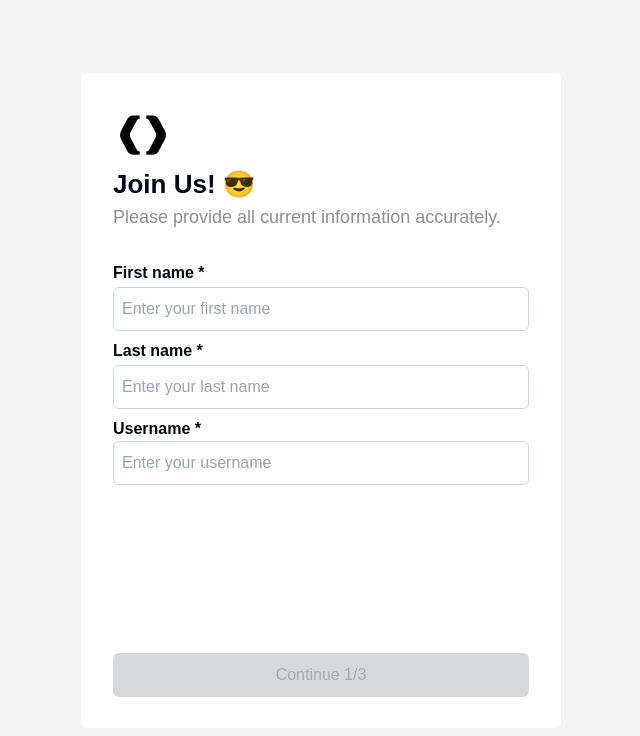
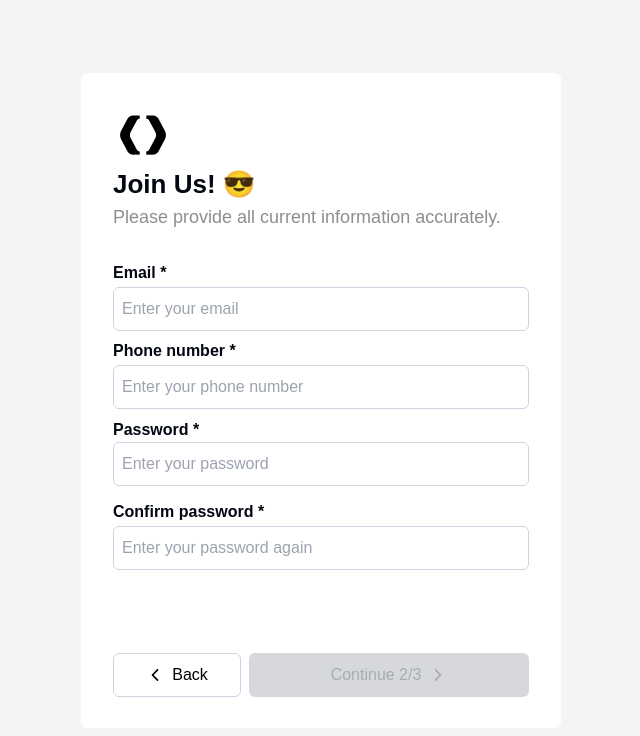
Before and after one commit to Gunjet/Form, a Next.js app: page / in a window 1280 px wide. Both pictures are taken after a click on the button "Continue 1/3". Shown: the top 736 px of the page, without its empty margins (319-959 px from the left). Built offline with nearby package versions, Linux system fonts and the light colour scheme.

Commit message:
added some changes

```diff
--- a/src/app/components/firstcard.jsx
+++ b/src/app/components/firstcard.jsx
@@ -1,32 +1,83 @@
+// import { IoIosArrowForward } from "react-icons/io";
+
+// export default function Card({Next}){
+//     return(
+//       <div className='w-[480px] h-[655px] bg-white rounded-md flex justify-center relative'>
+//         <div className='w-[416px] h-[385px] flex-col justify-center mt-8'>
+//             <div className='w-[416px] h-[129px]'>
+//                 <img src='/logo.png' className='w-[60px] h-[60px]'/>
+//                 <p className='text-[26px] font-semibold'>Join Us! 😎</p>
+//                 <p className='text-[18px] text-[#8E8E8E]'>Please provide all current information accurately.</p>
+//             </div>
+//             <div className='w-[416px] h-[228px] my-[25px] flex flex-col justify-between'>
+//                 <div className='w-[416px] h-[68px] '>
+//                     <p className='font-semibold my-[2px]'>First name *</p>
+//                     <input className='w-[416px] h-[44px] padding-2 border-[1px] border-[#CBD5E1] rounded-md pl-2' placeholder='Enter your first name'></input>
+//                 </div>
+//                 <div className='w-[416px] h-[68px]'>
+//                    <p className='font-semibold my-[2px]'>Last name *</p>
+//                    <input className='w-[416px] h-[44px] padding-2 border-[1px] border-[#CBD5E1] rounded-md pl-2' placeholder='Enter your last name'></input>
+//                 </div>
+//                 <div className='w-[416px] h-[68px] my-[2px]'>
+//                    <p className='font-semibold'>Username *</p>
+//                    <input className='w-[416px] h-[44px] padding-2 border-[1px] border-[#CBD5E1] rounded-md pl-2' placeholder='Enter your username'></input>
+//                 </div>
+//             </div>
+//         </div>
+//         <button onClick={Next} className='w-[416px] h-[44px] bg-[#D6D8DB] absolute rounded-md my-[580px] text-[#A9ACAF] flex justify-center gap-2 items-center'>Continue 1/3
+//             <IoIosArrowForward className='w-[18px] h-[18px]'/>
+//         </button>
+//       </div>
+//     )
+// }
+
 import { IoIosArrowForward } from "react-icons/io";
 
-export default function Card(){
-    return(
-      <div className='w-[480px] h-[655px] bg-white rounded-md flex justify-center relative'>
-        <div className='w-[416px] h-[385px] flex-col justify-center mt-8'>
-            <div className='w-[416px] h-[129px]'>
-                <img src='/logo.png' className='w-[60px] h-[60px]'/>
-                <p className='text-[26px] font-semibold'>Join Us! 😎</p>
-                <p className='text-[18px] text-[#8E8E8E]'>Please provide all current information accurately.</p>
+export default function Card({ Next, formData, handleInputChange }) {
+  return (
+    <div className="w-[480px] h-[655px] bg-white rounded-md flex justify-center relative">
+      <div className="w-[416px] h-[385px] flex-col justify-center mt-8">
+        <div className="w-[416px] h-[129px]">
+          <img src="/logo.png" className="w-[60px] h-[60px]" />
+          <p className="text-[26px] font-semibold">Join Us! 😎</p>
+          <p className="text-[18px] text-[#8E8E8E]">Please provide all current information accurately.</p>
         </div>
-            <div className='w-[416px] h-[228px] b my-[25px] flex flex-col justify-between'>
-                <div className='w-[416px] h-[68px] '>
-                    <p className='font-semibold my-[2px]'>First name *</p>
-                    <input className='w-[416px] h-[44px] padding-2 border-[1px] border-[#CBD5E1] rounded-md pl-2' placeholder='Enter your first name'></input>
+        <div className="w-[416px] h-[228px] my-[25px] flex flex-col justify-between">
+          <div className="w-[416px] h-[68px]">
+            <p className="font-semibold my-[2px]">First name *</p>
+            <input
+              value={formData.firstName}
+              onChange={(e) => handleInputChange('firstName', e.target.value)}
+              className="w-[416px] h-[44px] padding-2 border-[1px] border-[#CBD5E1] rounded-md pl-2"
+              placeholder="Enter your first name"
+            />
           </div>
-                <div className='w-[416px] h-[68px]'>
-                   <p className='font-semibold my-[2px]'>Last name *</p>
-                   <input className='w-[416px] h-[44px] padding-2 border-[1px] border-[#CBD5E1] rounded-md pl-2' placeholder='Enter your last name'></input>
+          <div className="w-[416px] h-[68px]">
+            <p className="font-semibold my-[2px]">Last name *</p>
+            <input
+              value={formData.lastName}
+              onChange={(e) => handleInputChange('lastName', e.target.value)}
+              className="w-[416px] h-[44px] padding-2 border-[1px] border-[#CBD5E1] rounded-md pl-2"
+              placeholder="Enter your last name"
+            />
           </div>
-                <div className='w-[416px] h-[68px] my-[2px]'>
-                   <p className='font-semibold'>Username *</p>
-                   <input className='w-[416px] h-[44px] padding-2 border-[1px] border-[#CBD5E1] rounded-md pl-2' placeholder='Enter your username'></input>
+          <div className="w-[416px] h-[68px] my-[2px]">
+            <p className="font-semibold">Username *</p>
+            <input
+              value={formData.username}
+              onChange={(e) => handleInputChange('username', e.target.value)}
+              className="w-[416px] h-[44px] padding-2 border-[1px] border-[#CBD5E1] rounded-md pl-2"
+              placeholder="Enter your username"
+            />
           </div>
         </div>
       </div>
-        <button className='w-[416px] h-[44px] bg-[#D6D8DB] absolute rounded-md my-[580px] text-[#A9ACAF] '>
+      <button
+        onClick={Next}
+        className="w-[416px] h-[44px] bg-[#D6D8DB] absolute rounded-md my-[580px] text-[#A9ACAF] flex justify-center gap-2 items-center"
+      >
         Continue 1/3
-            {/* <IoIosArrowForward /> */}
+        <IoIosArrowForward className="w-[18px] h-[18px]" />
       </button>
     </div>
   )
--- /dev/null
+++ b/src/app/components/fourthcard.jsx
@@ -0,0 +1,13 @@
+export function FourthCard({Next, Back}){
+    return(
+      <div className='w-[480px] h-[193px] bg-white rounded-md flex justify-center relative'>
+        <div className='w-[416px] h-[465px] justify-center mt-8'>
+            <div className='w-[416px] h-[129px]'>
+                <img src='/logo.png' className='w-[60px] h-[60px]'/>
+                <p className='text-[26px] font-semibold'>You're All Set 🔥</p>
+                <p className='text-[18px] text-[#8E8E8E]'>We have received your submission. Thank you!</p>
+            </div>
+        </div>
+      </div>
+    )
+}
--- a/src/app/components/secondcard.jsx
+++ b/src/app/components/secondcard.jsx
@@ -1,35 +1,72 @@
-export default function Card(){
-    return(
-      <div className='w-[480px] h-[655px] bg-white rounded-md flex justify-center relative'>
-        <div className='w-[416px] h-[385px] flex-col justify-center mt-8'>
-            <div className='w-[416px] h-[129px]'>
-                <img src='/logo.png' className='w-[60px] h-[60px]'/>
-                <p className='text-[26px] font-semibold'>Join Us! 😎</p>
-                <p className='text-[18px] text-[#8E8E8E]'>Please provide all current information accurately.</p>
+
+import { IoIosArrowForward, IoIosArrowBack } from "react-icons/io";
+
+export function SecondCard({ Next, Back, formData, handleInputChange }) {
+  return (
+    <div className="w-[480px] h-[655px] bg-white rounded-md flex justify-center relative">
+      <div className="w-[416px] h-[465px] flex-col justify-center mt-8">
+        <div className="w-[416px] h-[129px]">
+          <img src="/logo.png" className="w-[60px] h-[60px]" />
+          <p className="text-[26px] font-semibold">Join Us! 😎</p>
+          <p className="text-[18px] text-[#8E8E8E]">Please provide all current information accurately.</p>
         </div>
-            <div className='w-[416px] h-[228px] b my-[25px] flex flex-col justify-between'>
-                <div className='w-[416px] h-[68px] '>
-                    <p className='font-semibold my-[2px]'>Email *</p>
-                    <input className='w-[416px] h-[44px] padding-2 border-[1px] border-[#CBD5E1] rounded-md pl-2' placeholder='Enter your first name'></input>
+        <div className="w-[416px] h-[308px] my-[25px] flex flex-col justify-between">
+          <div className="w-[416px] h-[68px]">
+            <p className="font-semibold my-[2px]">Email *</p>
+            <input
+              value={formData.email}
+              onChange={(e) => handleInputChange('email', e.target.value)}
+              className="w-[416px] h-[44px] padding-2 border-[1px] border-[#CBD5E1] rounded-md pl-2"
+              placeholder="Enter your email"
+            />
           </div>
-                <div className='w-[416px] h-[68px]'>
-                   <p className='font-semibold my-[2px]'>Phone number *</p>
-                   <input className='w-[416px] h-[44px] padding-2 border-[1px] border-[#CBD5E1] rounded-md pl-2' placeholder='Enter your last name'></input>
+          <div className="w-[416px] h-[68px]">
+            <p className="font-semibold my-[2px]">Phone number *</p>
+            <input
+              value={formData.phoneNumber}
+              onChange={(e) => handleInputChange('phoneNumber', e.target.value)}
+              className="w-[416px] h-[44px] padding-2 border-[1px] border-[#CBD5E1] rounded-md pl-2"
+              placeholder="Enter your phone number"
+            />
           </div>
-                <div className='w-[416px] h-[68px] my-[2px]'>
-                   <p className='font-semibold'>Password *</p>
-                   <input className='w-[416px] h-[44px] padding-2 border-[1px] border-[#CBD5E1] rounded-md pl-2' placeholder='Enter your username'></input>
+          <div className="w-[416px] h-[68px] my-[2px]">
+            <p className="font-semibold">Password *</p>
+            <input
+              type="password"
+              value={formData.password}
+              onChange={(e) => handleInputChange('password', e.target.value)}
+              className="w-[416px] h-[44px] padding-2 border-[1px] border-[#CBD5E1] rounded-md pl-2"
+              placeholder="Enter your password"
+            />
           </div>
-                <div className='w-[416px] h-[68px]'>
-                   <p className='font-semibold my-[2px]'>Confirm password *</p>
-                   <input className='w-[416px] h-[44px] padding-2 border-[1px] border-[#CBD5E1] rounded-md pl-2' placeholder='Enter your last name'></input>
+          <div className="w-[416px] h-[68px]">
+            <p className="font-semibold my-[2px]">Confirm password *</p>
+            <input
+              type="password"
+              value={formData.confirmPassword}
+              onChange={(e) => handleInputChange('confirmPassword', e.target.value)}
+              className="w-[416px] h-[44px] padding-2 border-[1px] border-[#CBD5E1] rounded-md pl-2"
+              placeholder="Enter your password again"
+            />
           </div>
         </div>
       </div>
-        <button className='w-[416px] h-[44px] bg-[#D6D8DB] absolute rounded-md my-[580px] text-[#A9ACAF] '>
-            Continue 1/3
-            {/* <IoIosArrowForward /> */}
+      <div className="w-[416px] h-[44px] absolute my-[580px] justify-between flex">
+        <button
+          onClick={Back}
+          className="w-[128px] h-[44px] rounded-md text-black border-[1px] border-[#CBD5E1] flex justify-center gap-2 items-center"
+        >
+          <IoIosArrowBack className="w-[18px] h-[18px]" />
+          Back
+        </button>
+        <button
+          onClick={Next}
+          className="w-[280px] h-[44px] bg-[#D6D8DB] rounded-md text-[#A9ACAF] flex justify-center gap-2 items-center"
+        >
+          Continue 2/3
+          <IoIosArrowForward className="w-[18px] h-[18px]" />
         </button>
       </div>
-    )
+    </div>
+  );
 }
--- /dev/null
+++ b/src/app/components/thirdcard.jsx
@@ -0,0 +1,39 @@
+import { IoIosArrowForward } from "react-icons/io";
+import { IoIosArrowBack } from "react-icons/io";
+
+export  function ThirdCard({Next, Back}){
+    return(
+      <div className='w-[480px] h-[655px] bg-white rounded-md flex justify-center relative'>
+        <div className='w-[416px] h-[465px] flex-col justify-center mt-8'>
+            <div className='w-[416px] h-[129px]'>
+                <img src='/logo.png' className='w-[60px] h-[60px]'/>
+                <p className='text-[26px] font-semibold'>Join Us! 😎</p>
+                <p className='text-[18px] text-[#8E8E8E]'>Please provide all current information accurately.</p>
+            </div>
+            <div className='w-[416px] h-[288px] my-[25px] '>
+                <div className='w-[416px] h-[68px] '>
+                    <p className='font-semibold my-[2px]'>Date of birth *</p>
+                    <input type='date' className='w-[416px] h-[44px] padding-2 border-[1px] border-[#CBD5E1] rounded-md pl-2'></input>
+                </div>
+                <div className='w-[416px] h-[68px] my-[8px]'>
+                    <p className='font-semibold my-[2px]'>Profile image *</p>
+                    <div className='w-[416px] h-[180px] rounded-md bg-[#7F7F800D] flex flex-col gap-2 items-center justify-center'>
+                        <img src='/uploadicon.png' className='w-[28px] h-[28px]'/>
+                        <p className='text-[14px]'>Add image</p>
+                    </div>
+                </div>
+            </div>
+        </div>
+        <div className='w-[416px] h-[44px] absolute my-[580px] justify-between flex '>
+          <button onClick={Back} className='w-[128px] h-[44px] rounded-md text-black border-[1px] border-[#CBD5E1]  flex justify-center gap-2 items-center'>
+            <IoIosArrowBack className='w-[18px] h-[18px]'/>
+            Back
+          </button>
+          <button onClick={Next} className='w-[280px] h-[44px] bg-[#D6D8DB] rounded-md text-[#A9ACAF] flex justify-center gap-2 items-center'>Continue 3/3
+            <IoIosArrowForward className='w-[18px] h-[18px]'/>
+          </button>
+        </div>
+
+      </div>
+    )
+}
--- a/src/app/page.js
+++ b/src/app/page.js
@@ -1,9 +1,75 @@
+// "use client"
+
+// import Card from './components/firstcard'
+// import { SecondCard } from './components/secondcard'
+// import {ThirdCard} from './components/thirdcard'
+// import {FourthCard} from './components/fourthcard'
+
+
+// import { useState } from 'react'
+
+// export default function Home(){
+//   const [page,setPage]=useState(1)
+//   const Next=()=>{
+//     setPage(page+1)
+//   }
+//   const Back =()=>{
+//     setPage(page-1)
+//   }
+//   return(
+//     <div className="w-full h-screen flex justify-center items-center bg-[#F4F4F4]">
+//      {page==1 &&  <Card Next={Next}/>}
+//      {page==2 && <SecondCard Next={Next} Back={Back}/>}
+//      {page==3 && <ThirdCard Next={Next} Back={Back}/>}
+//      {page==4 && <FourthCard Next={Next} Back={Back}/>}
+//     </div>
+//   )
+// }
+"use client"
+
 import Card from './components/firstcard'
+import { SecondCard } from './components/secondcard'
+import { ThirdCard } from './components/thirdcard'
+import { FourthCard } from './components/fourthcard'
+import { useState } from 'react'
 
-export default function Home(){
-  return(
+export default function Home() {
+  const [page, setPage] = useState(1)
+
+  // State to store the form data
+  const [formData, setFormData] = useState({
+    firstName: '',
+    lastName: '',
+    username: '',
+    email: '',
+    phoneNumber: '',
+    password: '',
+    confirmPassword: '',
+    dob: '',
+    profileImage: null,
+  });
+
+  const handleInputChange = (field, value) => {
+    setFormData({
+      ...formData,
+      [field]: value,
+    });
+  }
+
+  const Next = () => {
+    setPage(page + 1)
+  }
+
+  const Back = () => {
+    setPage(page - 1)
+  }
+
+  return (
     <div className="w-full h-screen flex justify-center items-center bg-[#F4F4F4]">
-     <Card/>
+      {page === 1 && <Card Next={Next} formData={formData} handleInputChange={handleInputChange} />}
+      {page === 2 && <SecondCard Next={Next} Back={Back} formData={formData} handleInputChange={handleInputChange} />}
+      {page === 3 && <ThirdCard Next={Next} Back={Back} formData={formData} handleInputChange={handleInputChange} />}
+      {page === 4 && <FourthCard />}
     </div>
   )
 }
```
Also changed, not shown: public/uploadicon.png (added). Lines whose indentation alone changed are shown as unchanged.
